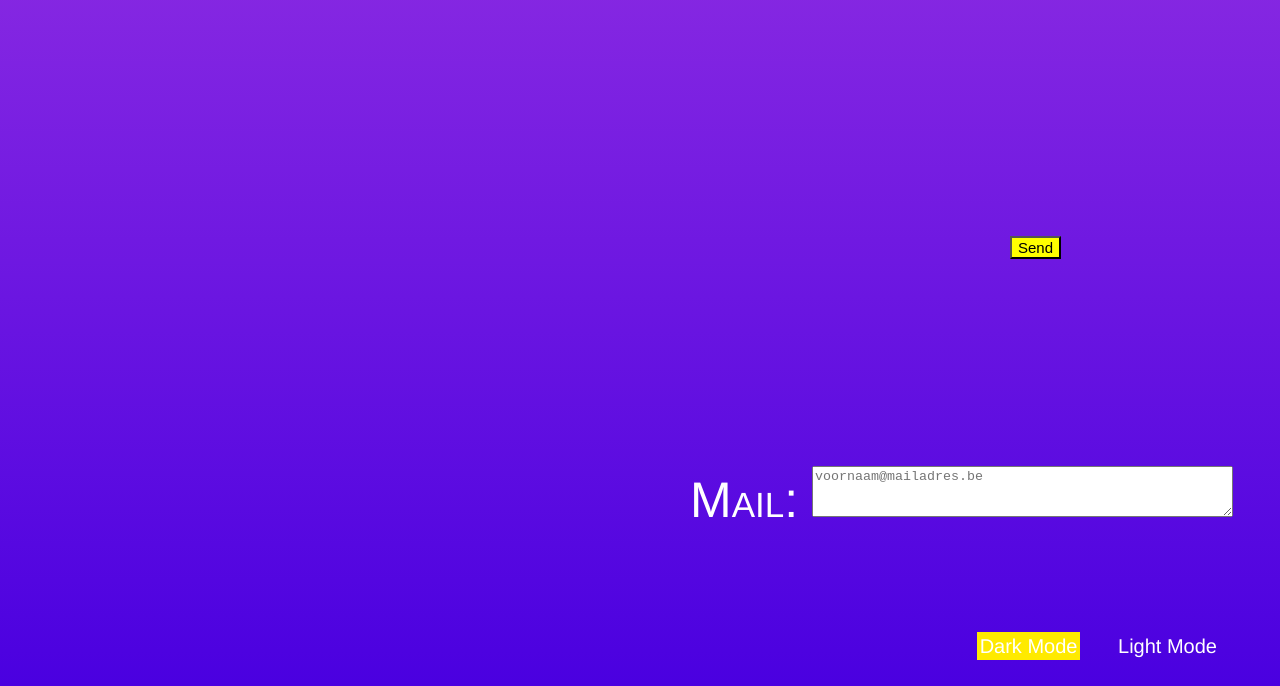
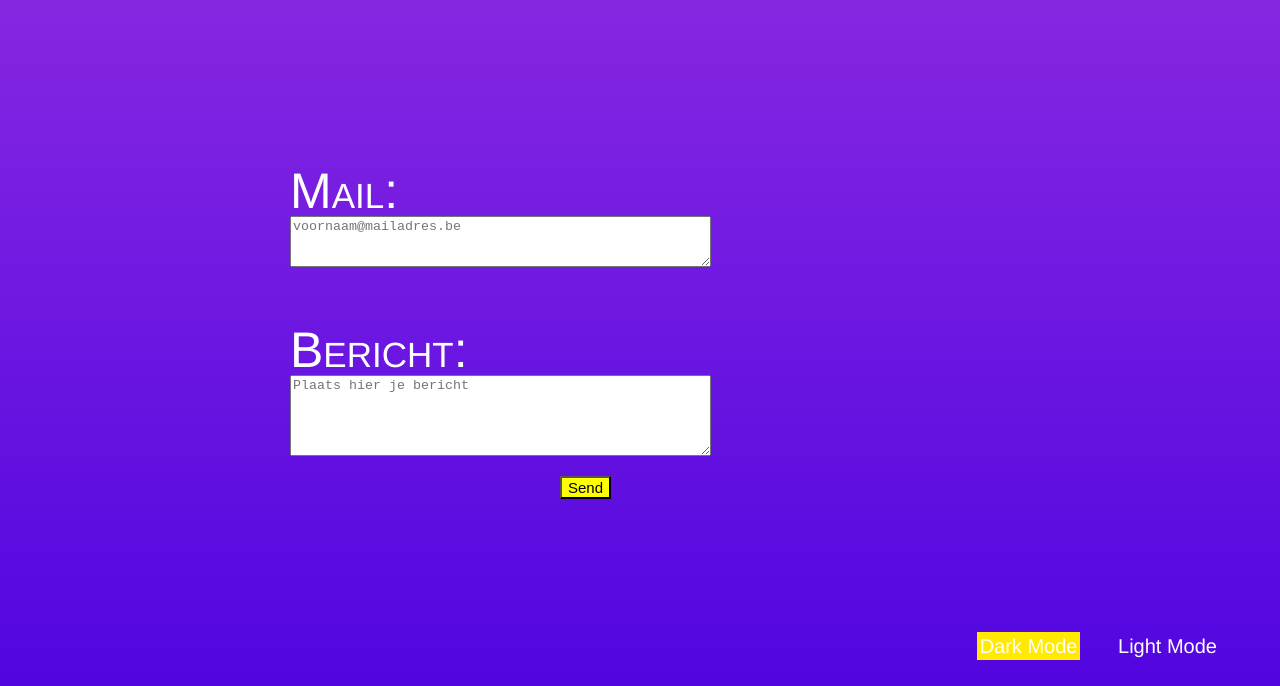
Before and after one commit to K1512/portfolio, a plain HTML site: page contact.html in a window 1280 px wide. Shown: the part 114-800 px from the top of the page. Drawn offline with Linux system fonts and the light colour scheme.

Commit message:
Update 01.06:17:46

```diff
--- a/contact.html
+++ b/contact.html
@@ -8,7 +8,9 @@
 		<meta charset="utf-8">
 	</head>
 	<header>
+		<a href="index.html">
 			<h1>kaylee vermeiren</h1>
+		</a>
 	</header>
 	<body class="contact">
 			<div class="darkmode">
@@ -30,7 +32,7 @@
  						<textarea name="mail" id="adres" rows="3" cols="50" placeholder="voornaam@mailadres.be"></textarea>
 					</p>
  					<p class="bericht">
- 						<label for="bericht">Bericht:</label>
+ 						<label for="bericht" class="ber">Bericht:</label>
 						<textarea name="bericht" id="bericht" rows="5" cols="50" placeholder="Plaats hier je bericht"></textarea>
 					</p>
 					<input type="submit" value="Send" class="send">
--- a/stijl.css
+++ b/stijl.css
@@ -26,6 +26,10 @@ h1 {
 
 .menu img{
 	width: 5rem;
+}
+
+.een, .twee, .drie, .vier, .vijf, .zes {
+	filter: blur(7px);
 }
 
 /*DARKMODE*/
@@ -70,7 +74,7 @@ div a:nth-child(1) {
 nav {
 	background-color: white;
 	width: 100vw;
-	height: 40vh;
+	height: 37rem;
 	position: fixed;
 	top: 0;
 	right: 0;
@@ -118,6 +122,7 @@ body {
 }
 
 a {
+	text-decoration: none;
 	margin-left: auto;
 	margin-right: auto;
 }
@@ -191,6 +196,20 @@ ul {
 }
 
 /*CONTACT*/
+.contact {
+	max-height: 900px;
+	overflow: hidden;
+}
+label.tm {
+	position: absolute;
+	top: -5rem;
+}
+
+label.ber {
+	position: absolute;
+	top: -5rem;
+}
+
 .form {
 	margin: 3rem auto 0rem auto;
 	color: yellow;
@@ -199,18 +218,18 @@ ul {
 }
 
 .mail {
-	margin-top: 15rem;
-	margin-left: -8rem
+	margin-top: 0rem;
+	margin-left: -8rem;
 }
 
 .bericht {
-	margin-top: 25rem;
+	margin-top: 5rem;
 	margin-left: -8rem;
 }
 
 .send {
-	margin-top: 2rem;
-	margin-left: 32rem;
+	margin-top: 4rem;
+	margin-left: 35rem;
 	background-color: yellow;
 	font-size: 1.5rem;
 }
@@ -229,7 +248,7 @@ ul {
 
 		nav {
 			width: 20vw;
-			height: 60vh;
+			height: 40rem;
 		}
 
 		h1 {
@@ -267,6 +286,7 @@ ul {
 			grid-column: 1/4;
 		}
 
+		/*contact*/
 		.mail {
 			top: 0rem;
 			left: 30rem
@@ -274,13 +294,13 @@ ul {
 
 		.bericht {
 			top: 0rem;
-			left: 23rem;
+			left: 30rem;
 		}
 
 		.send {
 			position: absolute;
-			top: -10rem;
-			left: 60rem;
+			top: 20rem;
+			left: 16rem;
 		}
 
 
@@ -294,7 +314,7 @@ ul {
 
 		body.contact {
 			background: linear-gradient(to bottom, #8e2de2, #4a00e0);
-			height: 100vh;
+			height: 900px;
 		}
 
 		body.contact.light  {
@@ -332,18 +352,19 @@ ul {
 		}
 
 		.mail {
-			top: 0rem;
-			left: 70rem
+			top: -10rem;
+			left: 30rem
 		}
 
 		.bericht {
-			left: 63rem;
+			top: -5rem;
+			left: 30rem;
 		}
 
 		.send {
 			position: absolute;
-			top: -10rem;
-			left: 64rem;
+			top: 12rem;
+			left: 16rem;
 		}
 
 		a.logo img{
```
Also changed, not shown: aboutme.html (+2 -0 lines), fotos.html (+2 -0 lines), grafisch.html (+2 -0 lines), index.html (+6 -6 lines).
